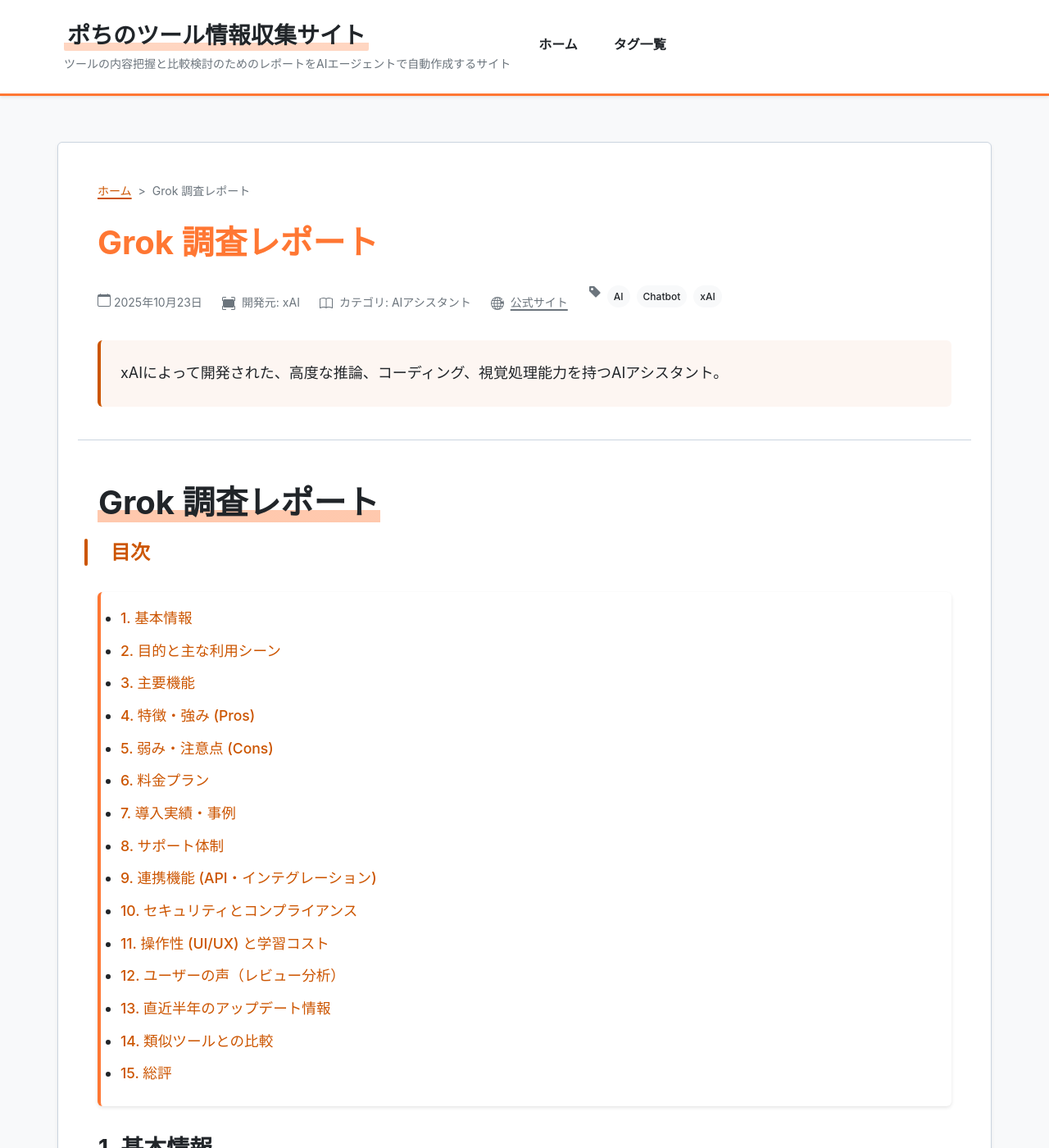
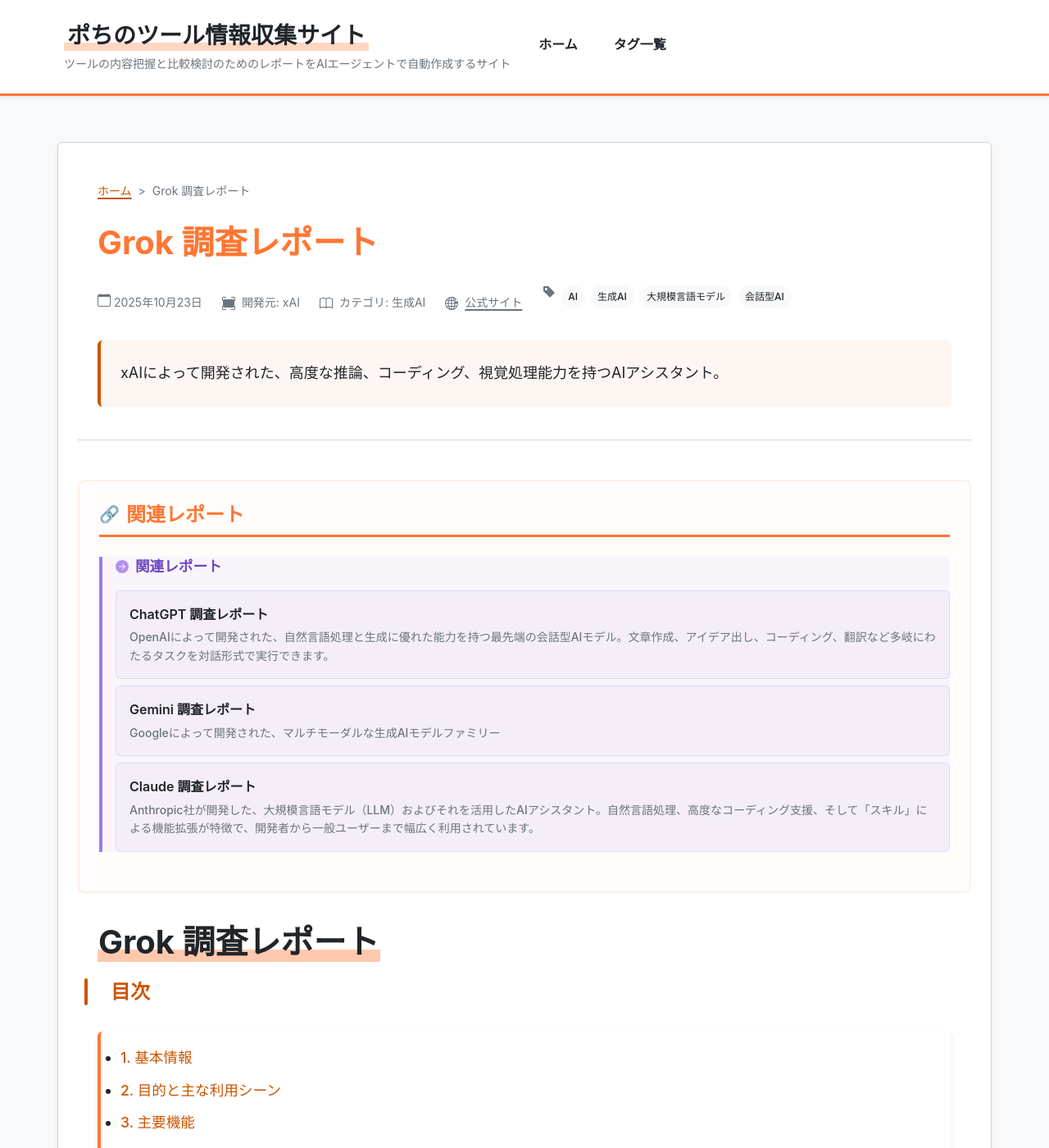
Before and after one commit to aegisfleet/tool-survey-report, a Jekyll site: the page built from _reports/grok.md, in a window 1280 px wide and 1400 px high. Shown: the whole window at 82% size. Built offline with Jekyll 4.4.1, drawn with Linux system fonts in a browser that asks for light colours; some of the changed text lies outside the part shown.

Commit message:
Grokを基軸に生成AI関連レポートを整理 (#125)
task-organizing-category-tags.mdの指示に従い、Grokおよび関連する主要な生成AIツール（ChatGPT, Gemini, Claude）のレポートを整理しました。

- `_reports/grok.md`のカテゴリを`生成AI`に統一し、タグを標準化しました。
- `grok.md`, `chatgpt.md`, `gemini.md`, `claude.md` の4つのレポート間で、相互に`related_tools`を設定し、競合関係を明示しました。
- `task-organizing-category-tags.md`に進捗を記録しました。

Co-authored-by: google-labs-jules[bot] <161369871+google-labs-jules[bot]@users.noreply.github.com>

```diff
--- a/_reports/grok.md
+++ b/_reports/grok.md
@@ -1,16 +1,22 @@
 ---
 title: "Grok 調査レポート"
 tool_name: "Grok"
-category: "AIアシスタント"
+category: "生成AI"
 developer: "xAI"
 official_site: "https://x.ai/grok"
 date: "2025-10-23"
 last_updated: "2025-10-23"
 tags:
   - "AI"
-  - "Chatbot"
-  - "xAI"
+  - "生成AI"
+  - "大規模言語モデル"
+  - "会話型AI"
 description: "xAIによって開発された、高度な推論、コーディング、視覚処理能力を持つAIアシスタント。"
+relationships:
+  related_tools:
+    - "ChatGPT"
+    - "Gemini"
+    - "Claude"
 ---
 
 # **Grok 調査レポート**
```
Also changed, not shown: _reports/chatgpt.md (+1 -0 lines), _reports/claude.md (+1 -0 lines), _reports/gemini.md (+1 -0 lines), task-organizing-category-tags.md (+10 -0 lines).
